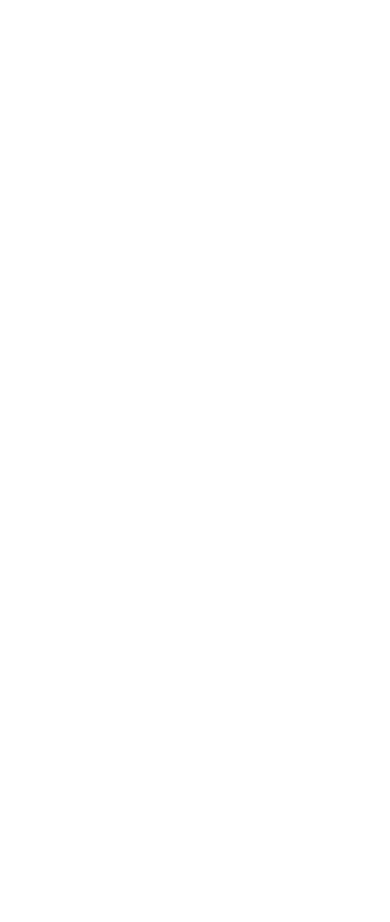
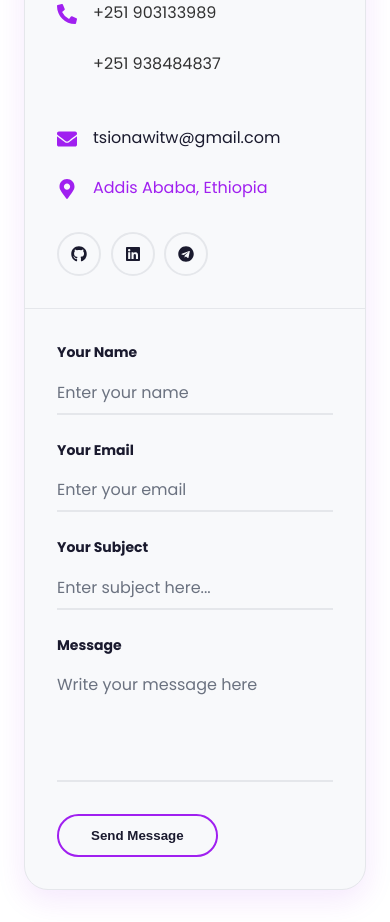
Before and after one commit to tsionawitworkneh/FUTURE_FS_01, a React (Vite) app: page / in a window 390 px wide. Shown: the part 8560-9482 px from the top of the page. Before the commit the page ends 8218 px from the top, so only its background shows below. Built offline with nearby package versions, Linux system fonts and the light colour scheme.

Commit message:
feat: contact section added

```diff
--- a/package.json
+++ b/package.json
@@ -12,7 +12,8 @@
   "dependencies": {
     "react": "^19.2.5",
     "react-dom": "^19.2.5",
-    "react-icons": "^5.6.0"
+    "react-icons": "^5.6.0",
+    "sonner": "^2.0.7"
   },
   "devDependencies": {
     "@eslint/js": "^9.39.4",
--- a/src/App.jsx
+++ b/src/App.jsx
@@ -6,6 +6,7 @@ import Skills from "./components/Skills";
 import Certifications from "./components/Certifications";
 import Projects from "./components/Projects";
 import Resume from "./components/Resume";
+import Contact from "./components/Contact";
 
 function App() {
 
@@ -24,6 +25,7 @@ function App() {
       <Certifications />
       <Projects />
       <Resume />
+      <Contact />
     </div>
   );
 }
--- a/src/components/Contact.jsx
+++ b/src/components/Contact.jsx
@@ -0,0 +1,65 @@
+import { useState } from "react";
+import { FaPhoneAlt, FaEnvelope, FaMapMarkerAlt, FaGithub, FaLinkedin, FaTelegram } from "react-icons/fa";
+import { toast } from "sonner";
+import "../styles/Contact.css";
+
+function Contact() {
+    const [form, setForm] = useState({ name: "", email: "", subject: "", message: "" });
+    const handleChange = (e) => setForm({ ...form, [e.target.name]: e.target.value });
+
+
+    const handleSubmit = (e) => {
+        e.preventDefault();
+
+        if (
+            !form.name.trim() ||
+            !form.email.trim() ||
+            !form.subject.trim() ||
+            !form.message.trim()
+        ) {
+            toast.error("All fields are required!");
+            return;
+        }
+
+        if (!form.email.includes("@")) {
+            toast.error("Enter a valid email!");
+            return;
+        }
+
+        toast.success("Message sent!");
+    };
+
+
+    return (
+        <section id="contact" className="container">
+            <h2>Get In <span>Touch</span></h2>
+            <div className="contact-card">
+                <div className="contact-info">
+                    <h3 className="text-purple">Contact Information</h3>
+                    <p>Fill out the form and I will reach you within 24 hours.</p>
+                    <div className="info-item"><FaPhoneAlt /><div><p>+251 903133989</p><p>+251 938484837</p></div></div>
+                    <div className="info-item"><FaEnvelope /><a href="mailto:tsionawitw@gmail.com">tsionawitw@gmail.com</a></div>
+                    <div className="info-item"><FaMapMarkerAlt /><span>Addis Ababa, Ethiopia</span></div>
+                    <div className="socials">
+                        <a href="https://github.com" aria-label="GitHub"><FaGithub /></a>
+                        <a href="https://linkedin.com" aria-label="LinkedIn"><FaLinkedin /></a>
+                        <a href="https://t.me/" aria-label="Telegram"><FaTelegram /></a>
+                    </div>
+                </div>
+                <form onSubmit={handleSubmit} className="contact-form">
+                    <div className="row">
+                        <div className="field"><label>Your Name</label><input name="name" value={form.name} onChange={handleChange} placeholder="Enter your name" /></div>
+                        <div className="field"><label>Your Email</label><input type="email" name="email" required value={form.email} onChange={handleChange} placeholder="Enter your email" /></div>
+                    </div>
+                    <div className="field"><label>Your Subject</label><input name="subject" value={form.subject} onChange={handleChange} placeholder="Enter subject here..." /></div>
+                    <div className="field"><label>Message</label><textarea name="message" rows="4" value={form.message} onChange={handleChange} placeholder="Write your message here" /></div>
+                    <button type="submit" className="send-btn" >Send Message</button>
+                </form>
+            </div>
+
+        </section>
+    );
+
+}
+
+export default Contact;
--- a/src/styles/Contact.css
+++ b/src/styles/Contact.css
@@ -0,0 +1,159 @@
+.contact-card {
+    display: grid;
+    grid-template-columns: 1fr 1fr;
+    background: var(--card);
+    border-radius: 1.5rem;
+    box-shadow: var(--shadow-soft);
+    border: 1px solid var(--border);
+    overflow: hidden;
+    max-width: 1100px;
+    margin: 2rem auto;
+}
+
+.contact-info {
+    padding: 3rem;
+    border-right: 1px solid var(--border);
+}
+
+.contact-info h3 {
+    font-size: 2rem;
+    margin-bottom: 1rem;
+    font-weight: 700;
+}
+
+.contact-info>p {
+    color: var(--muted);
+    margin-bottom: 2.5rem;
+}
+
+.info-item {
+    display: flex;
+    align-items: flex-start;
+    gap: 1rem;
+    margin-bottom: 1.5rem;
+}
+
+.info-item svg {
+    color: var(--primary);
+    font-size: 1.25rem;
+    flex-shrink: 0;
+    margin-top: 4px;
+}
+
+.info-item a {
+    color: var(--text);
+    text-decoration: none;
+}
+
+.info-item a:hover {
+    color: var(--primary);
+}
+
+.socials {
+    display: flex;
+    gap: 0.6rem;
+    margin-top: 2rem;
+}
+
+.socials a {
+    width: 44px;
+    height: 44px;
+    border-radius: 50%;
+    border: 2px solid var(--border);
+    display: flex;
+    align-items: center;
+    justify-content: center;
+    color: var(--text);
+    text-decoration: none;
+    transition: all 0.3s;
+}
+
+.socials a:hover {
+    border-color: var(--primary);
+    color: var(--primary);
+    transform: scale(1.1);
+}
+
+.contact-form {
+    padding: 3rem;
+    display: flex;
+    flex-direction: column;
+    gap: 1.5rem;
+}
+
+.row {
+    display: grid;
+    grid-template-columns: 1fr 1fr;
+    gap: 1.5rem;
+}
+
+.field label {
+    display: block;
+    font-weight: 700;
+    margin-bottom: 0.5rem;
+    font-size: 0.875rem;
+}
+
+.field input,
+.field textarea {
+    width: 100%;
+    background: transparent;
+    border: none;
+    border-bottom: 2px solid var(--border);
+    padding: 0.5rem 0;
+    color: var(--text);
+    font-family: inherit;
+    font-size: 1rem;
+    outline: none;
+    transition: border-color 0.3s;
+    resize: none;
+}
+
+.field input:focus,
+.field textarea:focus {
+    border-color: var(--primary);
+}
+
+.field input::placeholder,
+.field textarea::placeholder {
+    color: var(--muted);
+}
+
+.send-btn {
+    align-self: flex-start;
+    padding: 0.75rem 2rem;
+    border-radius: 9999px;
+    border: 2px solid var(--primary);
+    background: transparent;
+    color: var(--text);
+    font-weight: 700;
+    cursor: pointer;
+    transition: all 0.3s;
+}
+
+.send-btn:hover {
+    background: var(--primary);
+    color: #fff;
+}
+
+
+
+@media (max-width: 768px) {
+    .contact-card {
+        grid-template-columns: 1fr;
+    }
+
+    .contact-info {
+        border-right: none;
+        border-bottom: 1px solid var(--border);
+        padding: 2rem;
+    }
+
+    .contact-form {
+        padding: 2rem;
+    }
+
+    .row {
+        grid-template-columns: 1fr;
+    }
+}
```
Also changed, not shown: public/index.html (added, +12 -0 lines), 1 other file (tests, documents, lock files or other folders).
